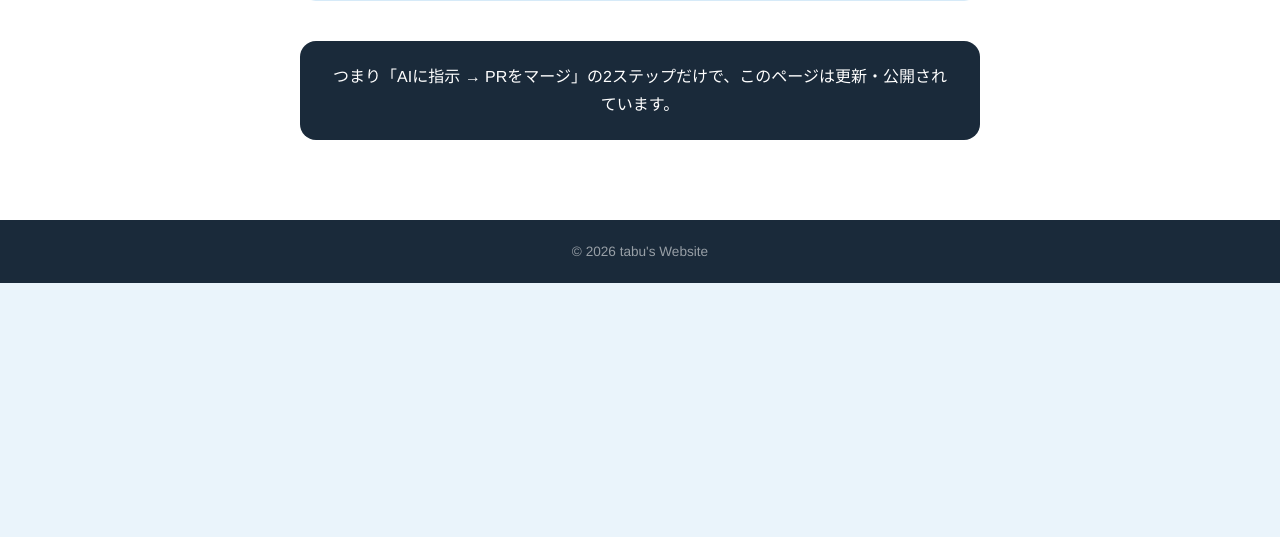
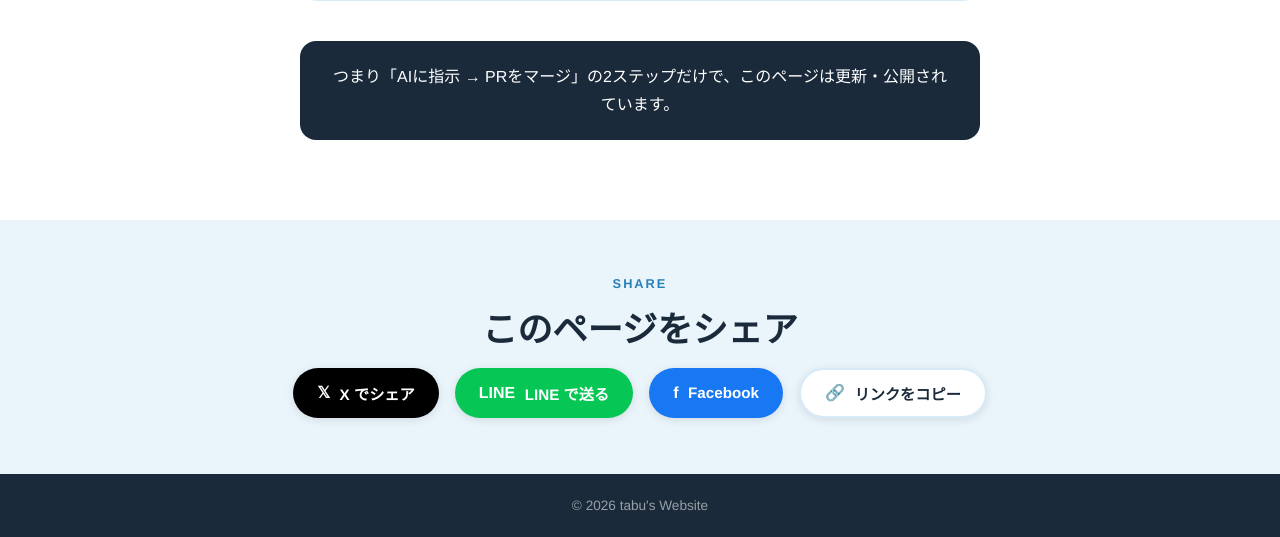
Before and after one commit to ytabu/demo, a Flask app: page / in a window 1280 px wide. Shown: the part 3889-4426 px from the top of the page. Before the commit the page ends 4172 px from the top, so only its background shows below. Run offline with Flask 3, Linux system fonts and the light colour scheme.

Commit message:
SNSシェアボタンを追加（X・LINE・Facebook・リンクコピー）
ページ最下部にシェアセクションを追加。TikTokはWeb共有非対応のため
代わりにリンクコピーボタンを実装（クリック後2秒でラベルリセット）。

https://claude.ai/code/session_01ESCMByoocWYs1uvutuAq47

```diff
--- a/app.py
+++ b/app.py
@@ -1,4 +1,4 @@
-from flask import Flask, render_template
+from flask import Flask, render_template, request
 from dotenv import load_dotenv
 import os
 
@@ -10,7 +10,7 @@ app.secret_key = os.getenv("SECRET_KEY", "dev-secret-key")
 
 @app.route("/")
 def index():
-    return render_template("index.html")
+    return render_template("index.html", page_url=request.url)
 
 
 if __name__ == "__main__":
--- a/static/css/style.css
+++ b/static/css/style.css
@@ -468,6 +468,51 @@ section {
   margin: 0 auto;
 }
 
+/* ─── Share ───────────────────────────────────── */
+.share {
+  background: var(--green-pale);
+  padding: 3.5rem 1.5rem;
+}
+
+.share-buttons {
+  display: flex;
+  gap: 1rem;
+  justify-content: center;
+  flex-wrap: wrap;
+  margin-top: 0;
+}
+
+.share-btn {
+  display: flex;
+  align-items: center;
+  gap: 0.6rem;
+  padding: 0.75rem 1.5rem;
+  border-radius: 50px;
+  font-size: 0.95rem;
+  font-weight: 700;
+  text-decoration: none;
+  border: none;
+  cursor: pointer;
+  transition: transform 0.2s, box-shadow 0.2s;
+  box-shadow: 0 2px 10px rgba(0,0,0,0.1);
+}
+
+.share-btn:hover {
+  transform: translateY(-2px);
+  box-shadow: 0 6px 18px rgba(0,0,0,0.15);
+}
+
+.share-icon {
+  font-size: 1rem;
+  font-weight: 900;
+  line-height: 1;
+}
+
+.share-x    { background: #000; color: #fff; }
+.share-line { background: #06c755; color: #fff; }
+.share-fb   { background: #1877f2; color: #fff; }
+.share-copy { background: #fff; color: var(--green-dark); border: 2px solid var(--green-light); }
+
 /* ─── Footer ──────────────────────────────────── */
 footer {
   background-color: var(--green-dark);
--- a/templates/index.html
+++ b/templates/index.html
@@ -174,4 +174,40 @@ claude</pre>
   </div>
 </section>
 
+<!-- Share -->
+<section class="share">
+  <div class="section-inner">
+    <p class="section-label">Share</p>
+    <h2 class="section-title">このページをシェア</h2>
+    <div class="share-buttons">
+      <a class="share-btn share-x" href="https://twitter.com/intent/tweet?url={{ page_url }}&text=Claude+Codeでサイトを作ってみた！" target="_blank" rel="noopener">
+        <span class="share-icon">𝕏</span>
+        <span>X でシェア</span>
+      </a>
+      <a class="share-btn share-line" href="https://social-plugins.line.me/lineit/share?url={{ page_url }}" target="_blank" rel="noopener">
+        <span class="share-icon">LINE</span>
+        <span>LINE で送る</span>
+      </a>
+      <a class="share-btn share-fb" href="https://www.facebook.com/sharer/sharer.php?u={{ page_url }}" target="_blank" rel="noopener">
+        <span class="share-icon">f</span>
+        <span>Facebook</span>
+      </a>
+      <button class="share-btn share-copy" onclick="copyUrl()">
+        <span class="share-icon">🔗</span>
+        <span id="copy-label">リンクをコピー</span>
+      </button>
+    </div>
+  </div>
+</section>
+
+<script>
+function copyUrl() {
+  navigator.clipboard.writeText(window.location.href).then(function() {
+    var label = document.getElementById('copy-label');
+    label.textContent = 'コピーしました！';
+    setTimeout(function() { label.textContent = 'リンクをコピー'; }, 2000);
+  });
+}
+</script>
+
 {% endblock %}
```
